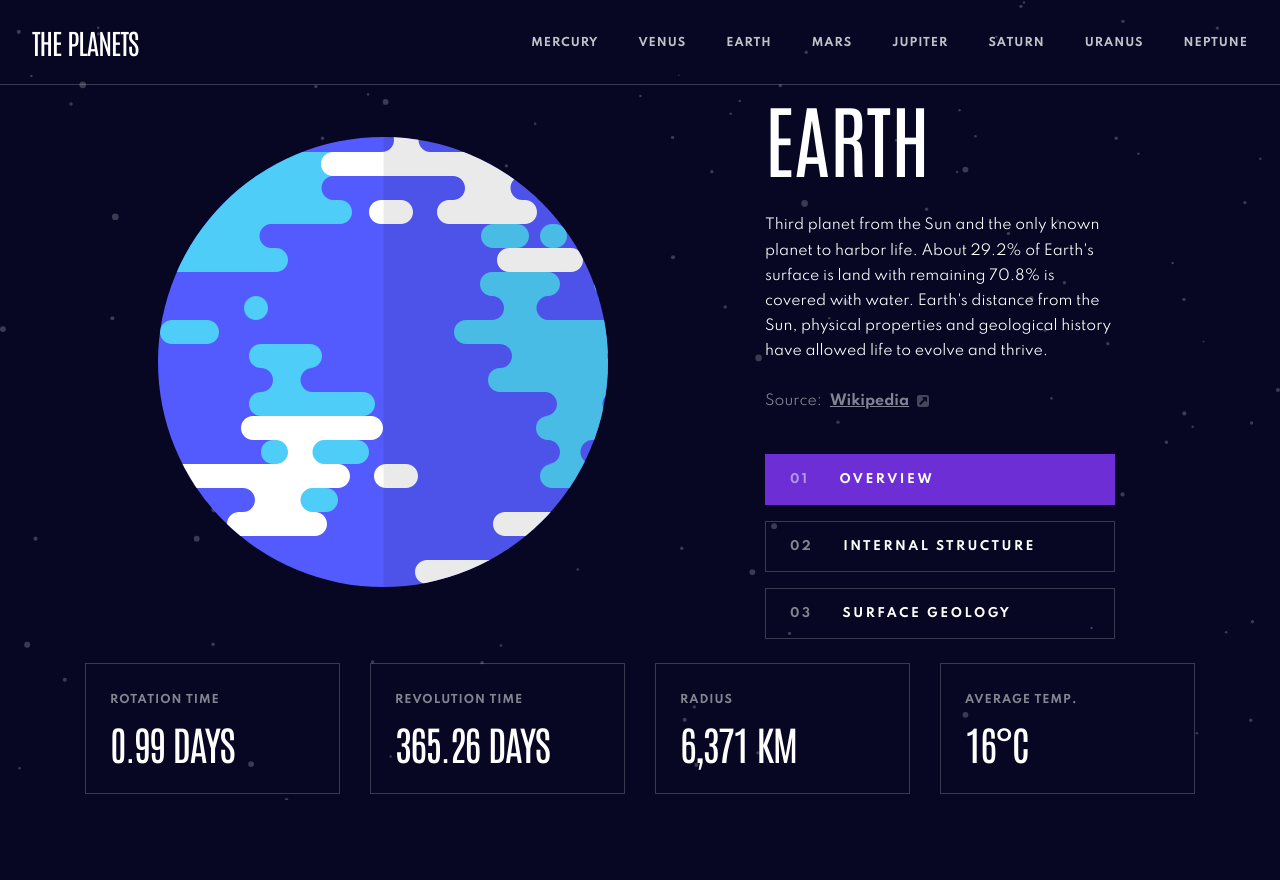
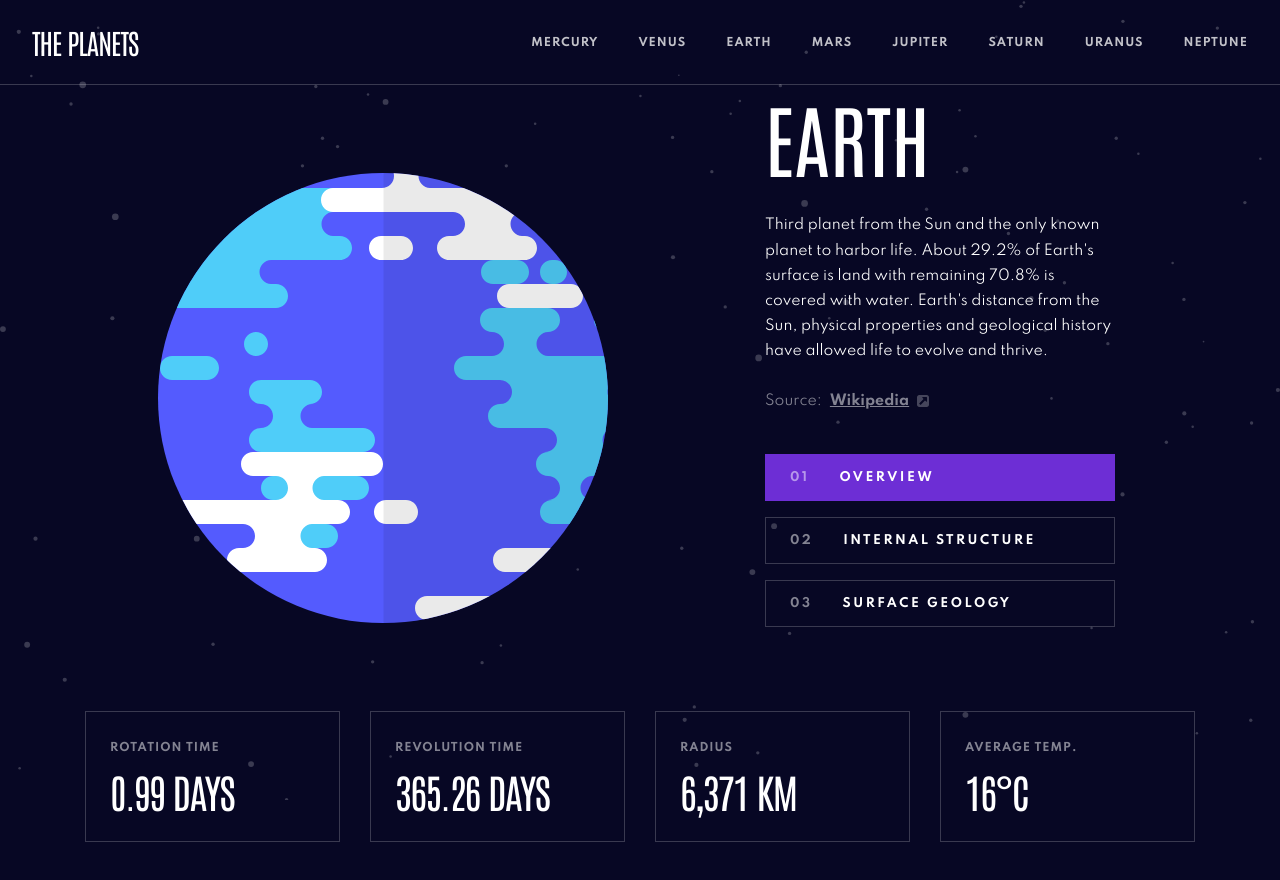
Before and after one commit to paladinescamila/Planets-Fact-Site, a React (Vite) app: page /earth in a window 1280 px wide. Shown: the top 880 px of the page. Before the commit the page ends 850 px from the top, so only its background shows below. Built offline with nearby package versions, Linux system fonts and the light colour scheme.

Commit message:
Fix styles

```diff
--- a/src/components/ModeCard.tsx
+++ b/src/components/ModeCard.tsx
@@ -16,7 +16,7 @@ export default function ModeCard({
 		<button
 			type='button'
 			onClick={() => setMode(mode)}
-			className={`flex flex-row items-center gap-7.5 w-70 lg:w-87.5 px-5 py-2 lg:px-6 lg:py-3 text-start text-preset-11 lg:text-preset-9-bold text-neutral-0 uppercase cursor-pointer border ${isSelected ? PLANETS_STYLES[planetID] : 'border-neutral-0/20 hover:bg-neutral-400/20'}`}>
+			className={`flex flex-row items-center gap-7.5 w-70 lg:w-87.5 px-5 py-2 lg:px-6 lg:py-2.5 text-start text-preset-11 lg:text-preset-9-bold text-neutral-0 uppercase cursor-pointer border ${isSelected ? PLANETS_STYLES[planetID] : 'border-neutral-0/20 hover:bg-neutral-400/20'}`}>
 			<span className='opacity-50'>0{STEPS_BY_MODE[mode].step}</span>{' '}
 			{STEPS_BY_MODE[mode].label}
 		</button>
--- a/src/components/PlanetInfo.tsx
+++ b/src/components/PlanetInfo.tsx
@@ -22,7 +22,7 @@ export default function PlanetInfo() {
 			<article id={planetID} className='flex flex-col items-center w-full flex-1 gap-6'>
 				<section
 					aria-labelledby='planet-heading'
-					className='flex flex-col lg:flex-row items-center w-full flex-1 lg:pr-41.25'>
+					className='flex flex-col lg:flex-row w-full flex-1 lg:pr-41.25 gap-y-6 md:gap-y-5'>
 					<nav className='flex md:hidden w-full'>
 						<ul className='flex flex-row gap-2 justify-between w-full pt-5 border-b border-b-neutral-0/20 px-5'>
 							{STEPS.map((step) => (
@@ -35,7 +35,7 @@ export default function PlanetInfo() {
 							))}
 						</ul>
 					</nav>
-					<figure className='relative flex-1 flex flex-col items-center justify-center px-4 md:px-10'>
+					<figure className='relative flex-1 flex flex-col items-center justify-center px-4 md:px-10 md:pt-6'>
 						<img
 							src={
 								mode === 'structure'
@@ -49,12 +49,12 @@ export default function PlanetInfo() {
 							<img
 								src={PLANETS_IMAGES[planet.id].geology}
 								alt={`Illustration of ${planet.name} in ${mode} mode`}
-								className='h-25 md:h-37.5 lg:h-50 absolute -bottom-6 md:-bottom-10 lg:-bottom-16 left-1/2 -translate-x-1/2 pointer-events-none'
+								className='h-25 md:h-37.5 xl:h-50 absolute top-3/5 left-1/2 -translate-x-1/2 pointer-events-none'
 							/>
 						)}
 					</figure>
 
-					<div className='flex flex-row lg:flex-col gap-17.5 lg:gap-10 w-full lg:w-87.5 px-4 md:px-10 lg:px-0'>
+					<div className='flex flex-row lg:flex-col gap-17.5 lg:gap-10 w-full lg:w-87.5 px-4 md:px-10 lg:px-0 self-end md:pb-15'>
 						<div className='flex flex-col gap-4 md:gap-6 text-center md:text-left'>
 							<h1
 								id='planet-heading'
@@ -72,7 +72,7 @@ export default function PlanetInfo() {
 									className='text-preset-8-bold underline'>
 									Wikipedia
 								</a>
-								<img src={SourceIcon} className='w-3 h-3' />
+								<img src={SourceIcon} className='w-3 h-3' alt='Source icon' />
 							</div>
 						</div>
 
```
